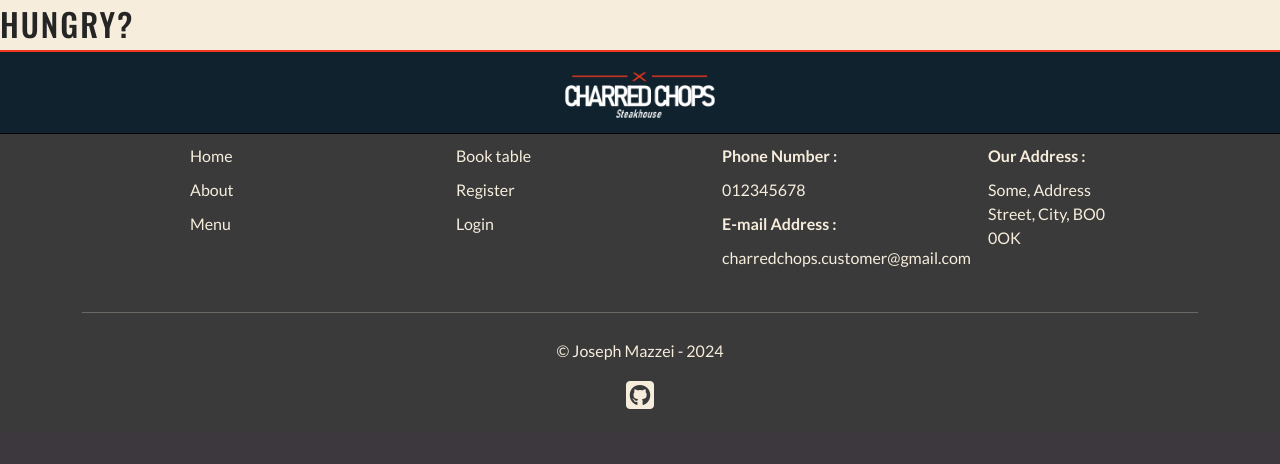
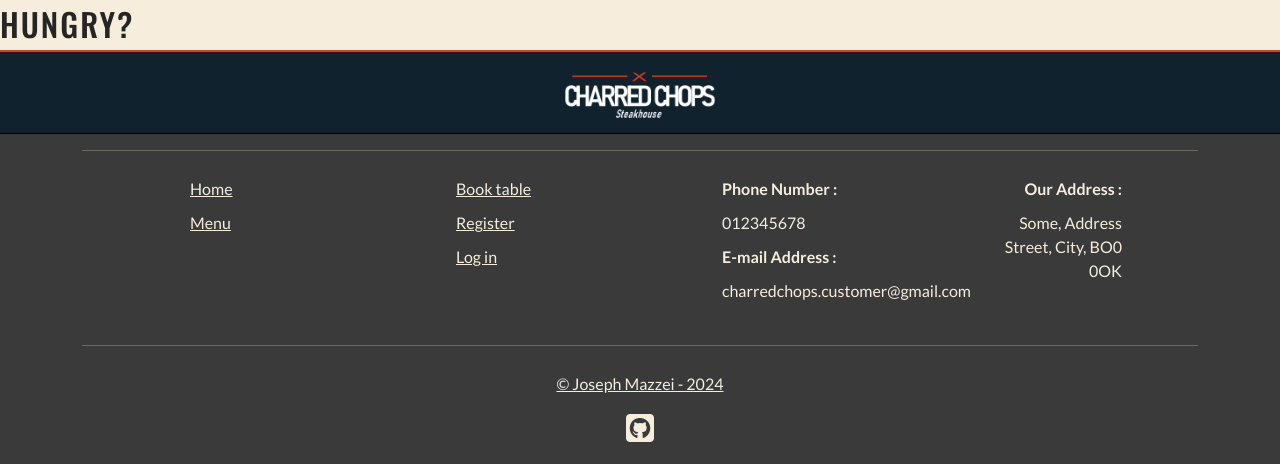
Before and after one commit to jomazzei/charredchops, a Django app: page / in a window 1280 px wide. Shown: the part 741-1205 px from the top of the page. Before the commit the page ends 1150 px from the top, so only its background shows below. Run offline with Django 4.2, Linux system fonts and the light colour scheme; some libraries are stand-ins or nearby versions; some web fonts are replaced.

Commit message:
Hooked up all pages. BASE STYLING Auth pages

```diff
--- a/static/css/style.css
+++ b/static/css/style.css
@@ -3,13 +3,14 @@
 
 @import url('https://fonts.googleapis.com/css2?family=Angkor&display=swap');
 
+
+/* -------------------------------------------------------------- General Styles */
 * {
     padding: 0;
     margin: 0;
     box-sizing: border-box;
 }
 
-/* -------------------------------------------------------------- General Styles */
 body {
     min-height: 100vh;
     display: flex;
@@ -29,6 +30,7 @@ h3 {
     color: #252525;
 }
 
+
 /* -------------------------------------------------------------- Base HTML */
 /* ------------------------------- Header */
 header {
@@ -46,6 +48,7 @@ header a {
     text-decoration: none;
     color: #f6eddc;
 }
+
 
 /* ------------------------------- Navbar */
 nav {
@@ -84,7 +87,7 @@ footer {
 }
 
 footer a {
-    text-decoration: none;
+    text-decoration: underline;
     color: #f6eddc;
 }
 
@@ -106,6 +109,7 @@ footer a {
 }
 
 .footer-link-group a:hover {
+    text-decoration: none;
     border-bottom: 1px solid #ed381f;
 }
 
@@ -124,6 +128,7 @@ footer a {
 main {
     margin-top: 100px;
 }
+
 
 /* ------------------------------- Hero section */
 #hero {
@@ -149,6 +154,7 @@ main {
     color: #ffffff;
 }
 
+
 /* ------------------------------- Who we are */
 #circle-cover-bg {
     background: url("../../static/media/chef-grilling.png") no-repeat top center/cover;
@@ -160,4 +166,5 @@ main {
     max-height: 300px;
 }
 
+
 /* ------------------------------- Call to action */
--- a/templates/base.html
+++ b/templates/base.html
@@ -32,7 +32,7 @@
             <ul id="navUL">
                 <li><a href="{% url 'home' %}">Home</a></li>
                 <li class="separator">|</li>
-                <li><a href="#">Menu</a></li>
+                <li><a href="{% url 'menu' %}">Menu</a></li>
                 <li class="separator">|</li>
 
                 {% if user.is_authenticated %}
@@ -74,18 +74,17 @@
         </div>
 
         <div class="container">
+
+            <hr>
+
             <div class="row justify-content-evenly">
                 <div class="col-2 text-start footer-link-group">
                     <ul>
-                        <li><a href="{% url 'home' %}" target="_blank" rel="noopener" aria-label="">
+                        <li><a href="{% url 'home' %}" aria-label="Opens Home page">
                                 Home
                             </a>
                         </li>
-                        <li><a href="#" target="_blank" rel="noopener" aria-label="">
-                                About
-                            </a>
-                        </li>
-                        <li><a href="#" target="_blank" rel="noopener" aria-label="">
+                        <li><a href="{% url 'menu' %}" aria-label="Opens Menu page">
                                 Menu
                             </a>
                         </li>
@@ -99,21 +98,21 @@
                             </a>
                         </li>
                         {% if user.is_authenticated %}
-                        <li><a href="#" target="_blank" rel="noopener" aria-label="">
+                        <li><a href="#" aria-label="">
                                 Manage bookings
                             </a>
                         </li>
-                        <li><a href="#" target="_blank" rel="noopener" aria-label="">
-                                Logout
+                        <li><a href="{% url 'account_logout' %}" aria-label="Opens Log out page">
+                                Log out
                             </a>
                         </li>
                         {% else %}
-                        <li><a href="#" target="_blank" rel="noopener" aria-label="">
+                        <li><a href="{% url 'account_signup' %}" aria-label="Opens Sign up page">
                                 Register
                             </a>
                         </li>
-                        <li><a href="#" target="_blank" rel="noopener" aria-label="">
-                                Login
+                        <li><a href="{% url 'account_login' %}" aria-label="Opens Log in page">
+                                Log in
                             </a>
                         </li>
                         {% endif %}
@@ -128,7 +127,7 @@
                         <li>charredchops.customer@gmail.com</li>
                     </ul>
                 </div>
-                <div class="col-2 text-start footer-link-group">
+                <div class="col-2 text-end footer-link-group">
                     <ul>
                         <li><strong>Our Address :</strong></li>
                         <li>Some, Address Street, City, BO0 0OK</li>
```
Also changed, not shown: templates/account/signup.html (+4 -4 lines).
